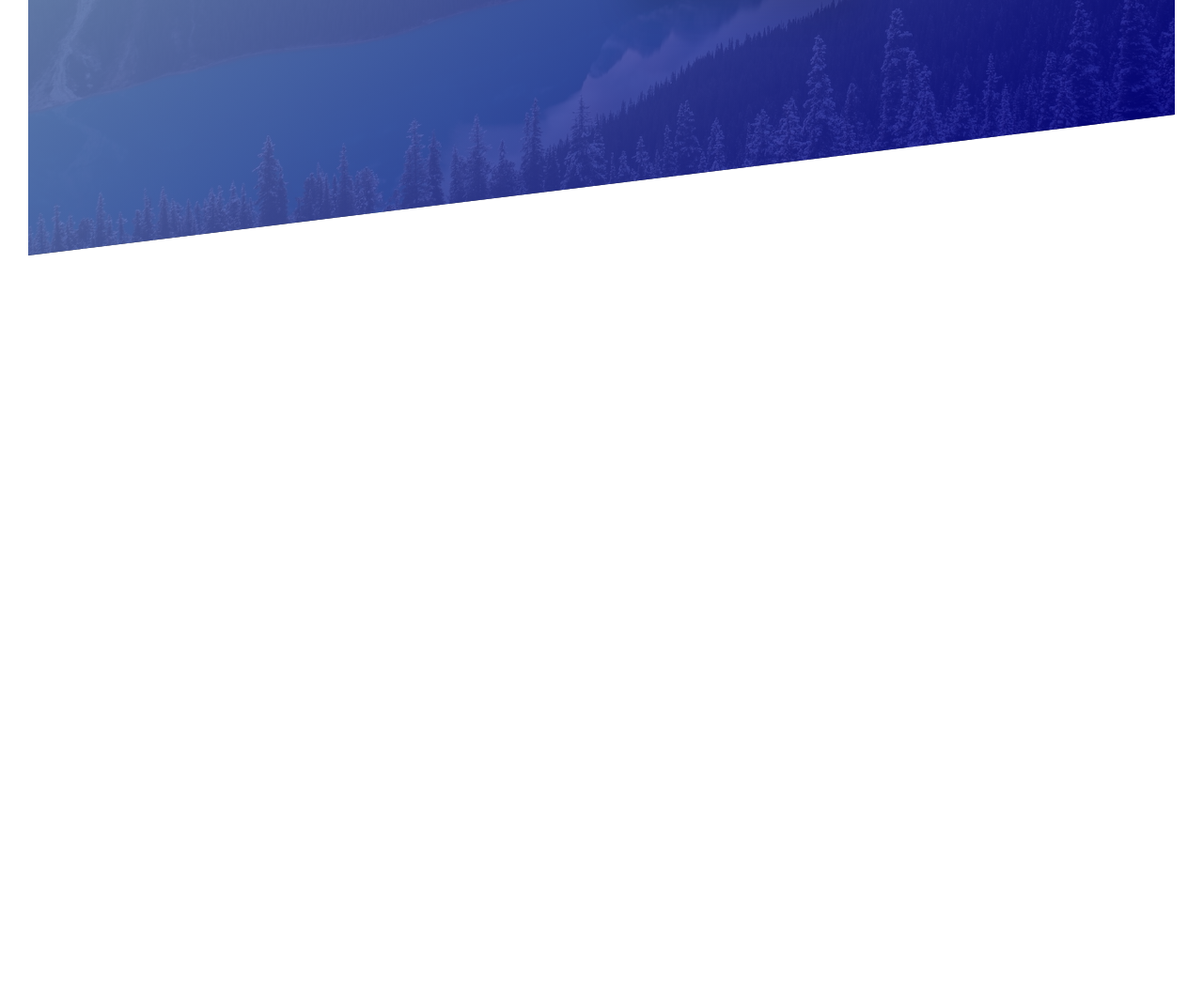
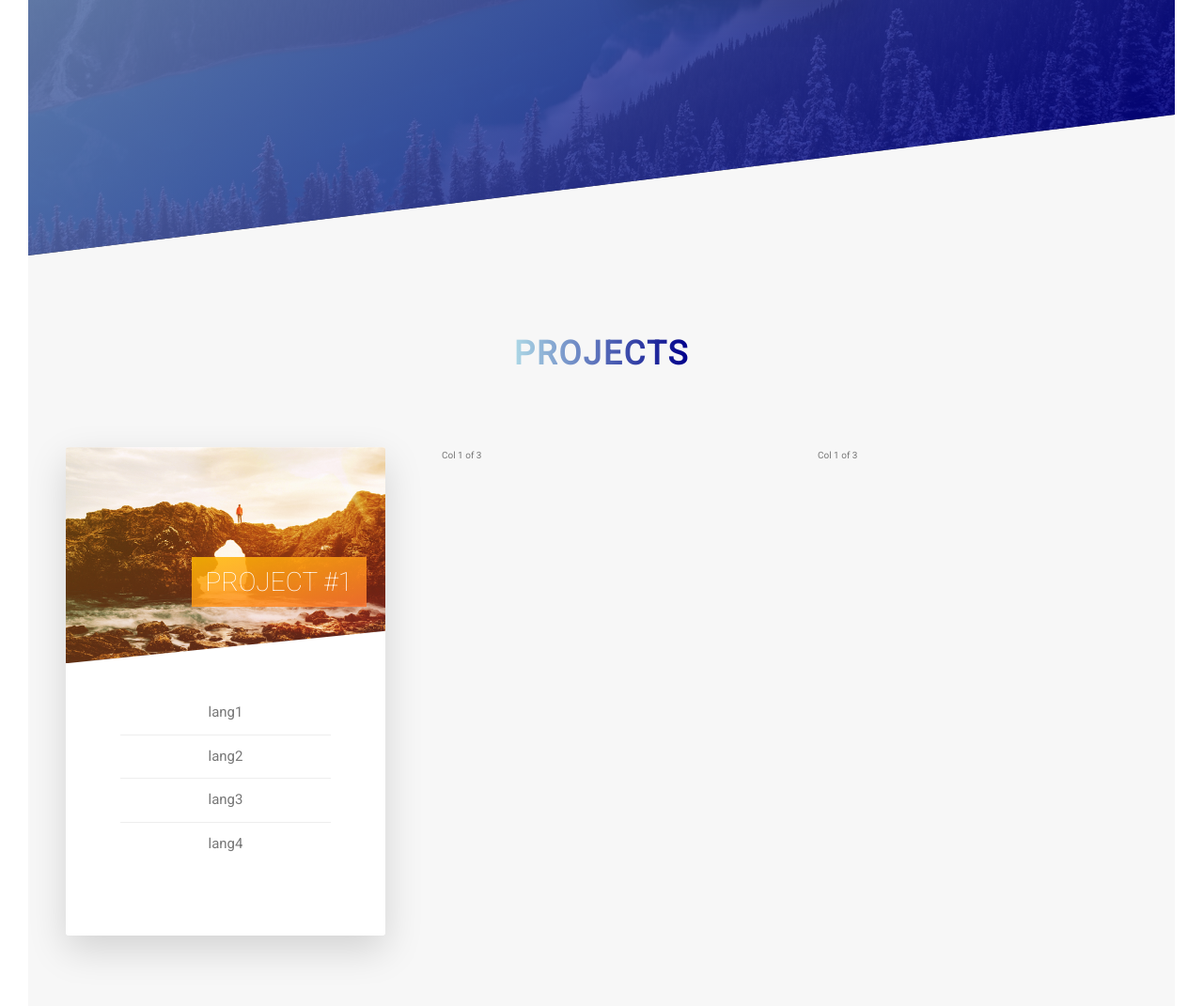
Before and after one commit to iper404/personal-portfolio-webpage, a website: page index.html in a window 1280 px wide. Shown: the part 2310-3381 px from the top of the page at 94% size. Before the commit the page ends 2582 px from the top, so only its background shows below. Drawn offline with Linux system fonts and the light colour scheme.

Commit message:
Added Projects section, finished front side design. Back next.

```diff
--- a/index.html
+++ b/index.html
@@ -110,9 +110,55 @@
                         </div>
                     </div>
                 </div>
+            </section>
 
+            <section class="section-tours">
+
+                <div class="u-center-text u-margin-bottom-big">
+                    <h2 class="heading-secondary">
+                        Projects
+                    </h2>
+                </div>
+
+                <div class="row">
+                    <div class="col-1-of-3">
+                        <div class="card">
+                            <div class="card__side card__side--front">
+                                <div class="card__picture card__picture--1">
+                                    &nbsp;
+                                </div>
+
+                                <h4 class="card__heading">
+                                    <span class="card__heading-span card__heading-span--1">
+                                    Project #1
+                                    </span>
+                                </h4>
+
+                                <div class="card__details">
+                                    <ul>
+                                        <li>lang1</li>
+                                        <li>lang2</li>
+                                        <li>lang3</li>
+                                        <li>lang4</li>
+                                    </ul>
+                                </div>
+                            </div>
+                            <div class="card__side card__side--back card__side--back-1">
+                                BACK
+                            </div>
+                        </div>
+                    </div>
+
+                    <div class="col-1-of-3">
+                        Col 1 of 3
+                    </div>
+                    <div class="col-1-of-3">
+                        Col 1 of 3
+                    </div>
+                </div>
 
             </section>
+
         </main>
 <!--
         <section class="grid-test">
--- a/sass/abstracts/_variables.scss
+++ b/sass/abstracts/_variables.scss
@@ -2,10 +2,19 @@
 $color-primary: mediumblue;
 $color-primary-light: lightblue;
 $color-primary-dark: darkblue;
+
+$color-secondary-light: #ffb900;
+$color-secondary-dark: #ff7730;
+
+$color-tertiary-light: #2998ff;
+$color-tertiary-dark: #5643fa;
+
 $color-grey-dark: #777;
 $color-white: #fff;
 $color-black: #000;
+
 $color-grey-light-1: #f7f7f7;
+$color-grey-light-2: #eee;
 
 //Font
 $default-font-size: 1.8rem;
--- /dev/null
+++ b/sass/components/_card.scss
@@ -0,0 +1,107 @@
+.card{
+    //FUNCTIONALITY
+    perspective: 150rem;
+    -moz-perspective: 150rem;
+    position: relative;
+    height: 52rem;
+
+    &__side{
+        height: 52rem;
+        transition: all .8s ease;
+        position: absolute;
+        top: 0;
+        left: 0;
+        width: 100%;
+        backface-visibility: hidden;
+        border-radius: 3px;
+        overflow: hidden;
+        box-shadow: 0 1.5rem 4rem rgba($color-black, .15);
+
+        &--front{
+            background-color: $color-white;
+
+        }
+
+        &--back{
+            transform: rotateY(180deg);
+
+            &-1{
+                background-image: linear-gradient(to right bottom, $color-secondary-light, $color-secondary-dark);
+            }
+        }
+    }
+
+
+    &:hover &__side--front{
+        transform: rotateY(-180deg);
+    }
+
+    &:hover &__side--back{
+        transform: rotateY(0);
+    }
+
+    //FRONT SIDE STYLING
+    &__picture{
+        background-size: cover;
+        height: 23rem;
+        background-blend-mode: soft-light;
+        -webkit-clip-path: polygon(0 0, 100% 0, 100% 85%, 0 100%);
+        clip-path: polygon(0 0, 100% 0, 100% 85%, 0 100%);
+
+        &--1{
+            background-image: linear-gradient(to right bottom, $color-secondary-light, $color-secondary-dark),
+            url(../img/nat-5.jpg);
+        }
+
+        &--2{
+            background-image: url(../img/nat-5.jpg);
+        }
+
+        &--{
+            background-image: url(../img/nat-5.jpg);
+        }
+    }
+
+    &__heading{
+        font-size: 2.8rem;
+        font-weight: 300;
+        text-transform: uppercase;
+        text-align: right;
+        color: $color-white;
+        position: absolute;
+        top: 12rem;
+        right: 2rem;
+        width: 75%;
+    }
+
+    &__heading-span{
+        padding: 1rem 1.5rem;
+        -webkit-box-decoration-break: clone;
+        box-decoration-break: clone;
+        &--1{
+            background-image: linear-gradient(to right bottom,
+            rgba($color-secondary-light, .85),
+            rgba($color-secondary-dark, .85));
+        }
+    }
+
+    &__details{
+        padding: 3rem;
+
+        ul{
+            list-style: none;
+            width: 80%;
+            margin: 0 auto;
+
+            li{
+                text-align: center;
+                font-size: 1.5rem;
+                padding: 1rem;
+
+                &:not(:last-child){
+                    border-bottom: 1px solid $color-grey-light-2;
+                }
+            }
+        }
+    }
+}
--- a/sass/layout/_header.scss
+++ b/sass/layout/_header.scss
@@ -11,6 +11,7 @@
     background-position: top;
     position: relative;
 
+    -webkit-clip-path: polygon(0 0, 100% 0, 100% 75vh, 0 100%);
     clip-path: polygon(0 0, 100% 0, 100% 75vh, 0 100%);
 
     &__logo-box{
--- a/sass/main.scss
+++ b/sass/main.scss
@@ -8,6 +8,7 @@
 @import "base/utilities";
 
 @import "components/button";
+@import "components/card";
 @import "components/composition";
 @import "components/feature-box";
 
--- a/sass/pages/_home.scss
+++ b/sass/pages/_home.scss
@@ -18,5 +18,10 @@
     & > *{
         transform: skewY(7deg);
     }
+}
 
+.section-tours{
+    background-color: $color-grey-light-1;
+    padding: 25rem 0 50rem 0;
+    margin-top: -10rem;
 }
```
Also changed, not shown: css/style.css.
